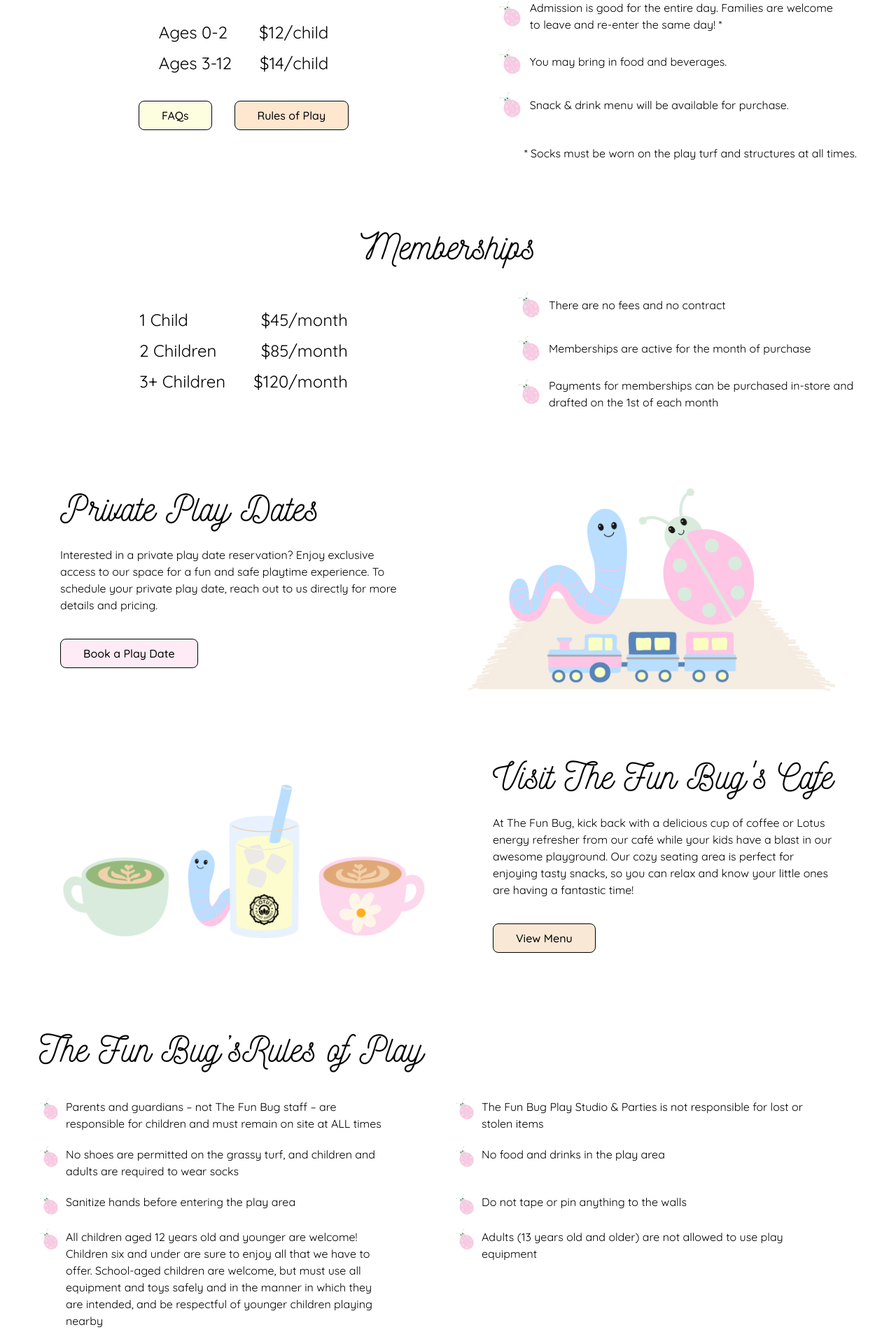
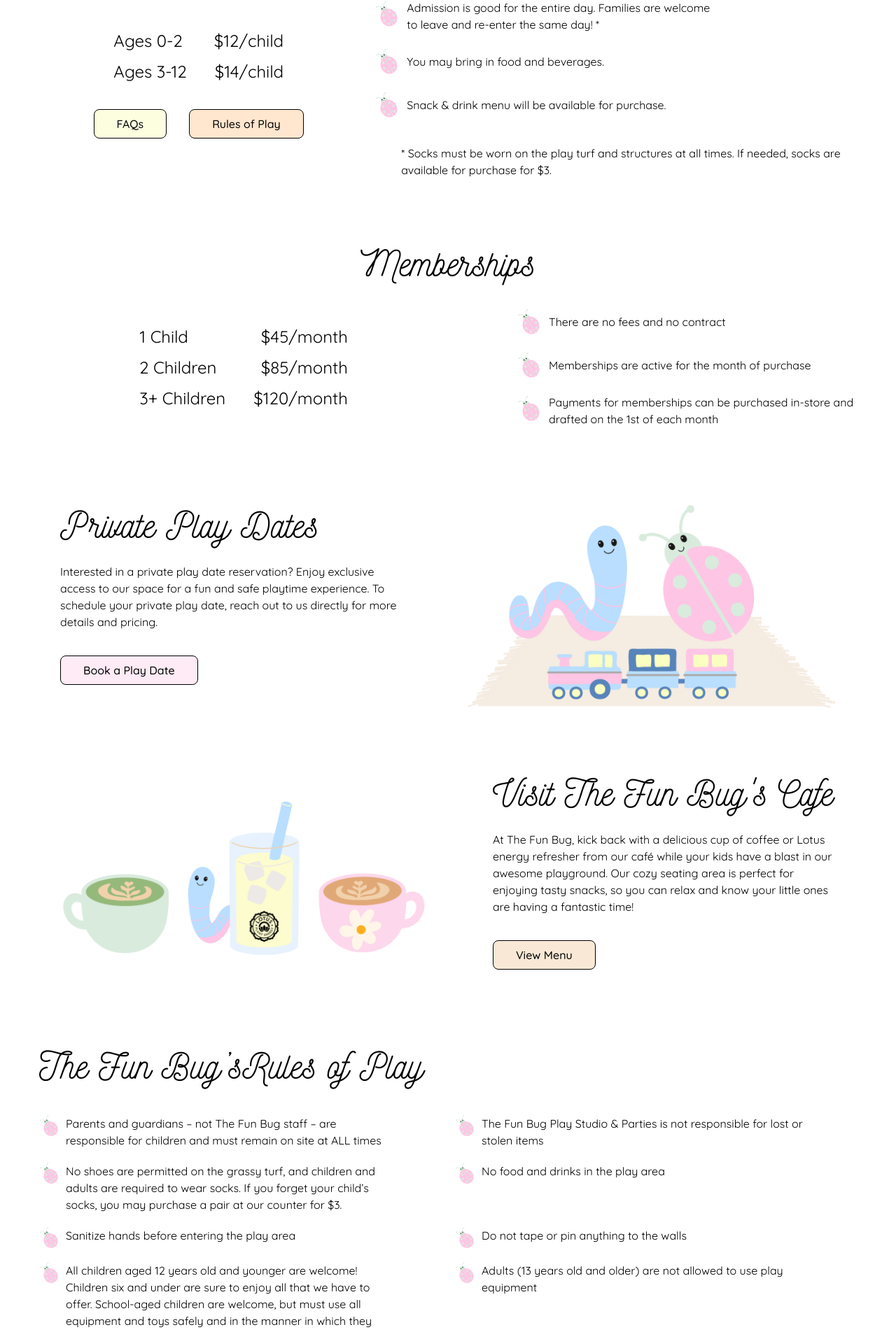
Before and after one commit to the-fun-bug/the-fun-bug, a Next.js app: page /pricing in a window 1280 px wide. Shown: the part 868-2772 px from the top of the page at 70% size. Built offline with nearby package versions, Linux system fonts and the light colour scheme.

Commit message:
add the cost of socks to website

```diff
--- a/src/components/about/FrequentlyAskedQuestions.tsx
+++ b/src/components/about/FrequentlyAskedQuestions.tsx
@@ -32,7 +32,7 @@
     {
       question: 'What is your shoe policy?',
       answer:
-        'Shoes may be worn on the wood floor, but we ask that socks only are worn past and on the turf flooring and play area. Bare feet are not allowed, as we do our best to maintain the cleanest environment for our guests. If you forget your child’s socks, you may purchase a pair at our counter.',
+        'Shoes may be worn on the wood floor, but we ask that socks only are worn past and on the turf flooring and play area. Bare feet are not allowed, as we do our best to maintain the cleanest environment for our guests. If you forget your child’s socks, you may purchase a pair at our counter for $3.',
     },
     {
       question: 'Can I bring outside food or snacks?',
--- a/src/components/about/RulesOfPlay.tsx
+++ b/src/components/about/RulesOfPlay.tsx
@@ -6,7 +6,7 @@
   const rules = [
     'Parents and guardians – not The Fun Bug staff – are responsible for children and must remain on site at ALL times',
     'The Fun Bug Play Studio & Parties is not responsible for lost or stolen items',
-    'No shoes are permitted on the grassy turf, and children and adults are required to wear socks',
+    'No shoes are permitted on the grassy turf, and children and adults are required to wear socks. If you forget your child’s socks, you may purchase a pair at our counter for $3.',
     'No food and drinks in the play area',
     'Sanitize hands before entering the play area',
     'Do not tape or pin anything to the walls',
--- a/src/components/home/HowWePlay.tsx
+++ b/src/components/home/HowWePlay.tsx
@@ -79,7 +79,8 @@
           </div>
         </div>
         <p className="pt-[1rem]">
-          * Socks must be worn on the play turf and structures at all times.
+          * Socks must be worn on the play turf and structures at all times. If
+          needed, socks are available for purchase for $3.
         </p>
       </div>
     </section>
--- a/src/components/pricing/Admissions.tsx
+++ b/src/components/pricing/Admissions.tsx
@@ -58,6 +58,7 @@
             ))}
             <p className="pt-[1rem] pl-[42px]">
               * Socks must be worn on the play turf and structures at all times.
+              If needed, socks are available for purchase for $3.
             </p>
           </div>
         </div>
```
